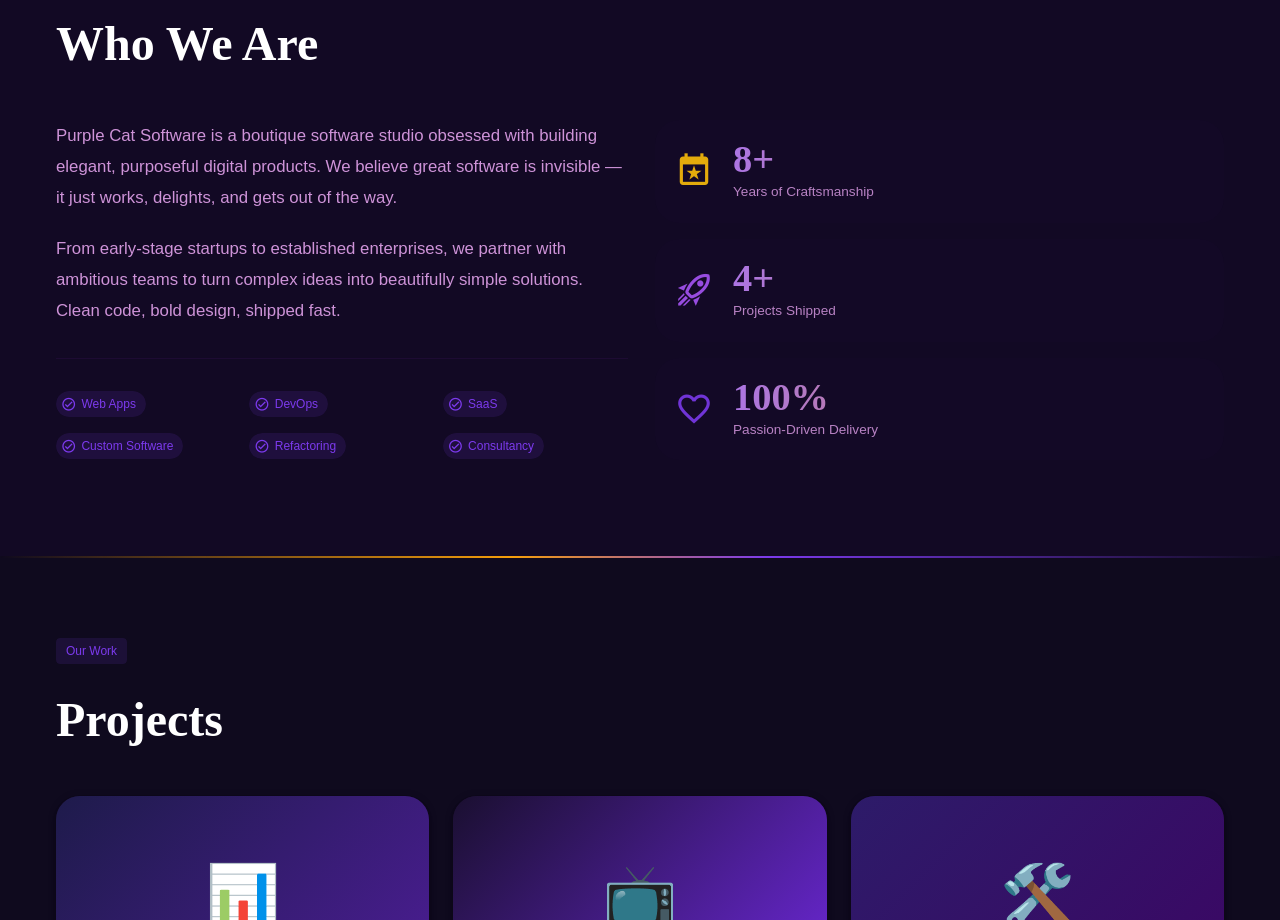
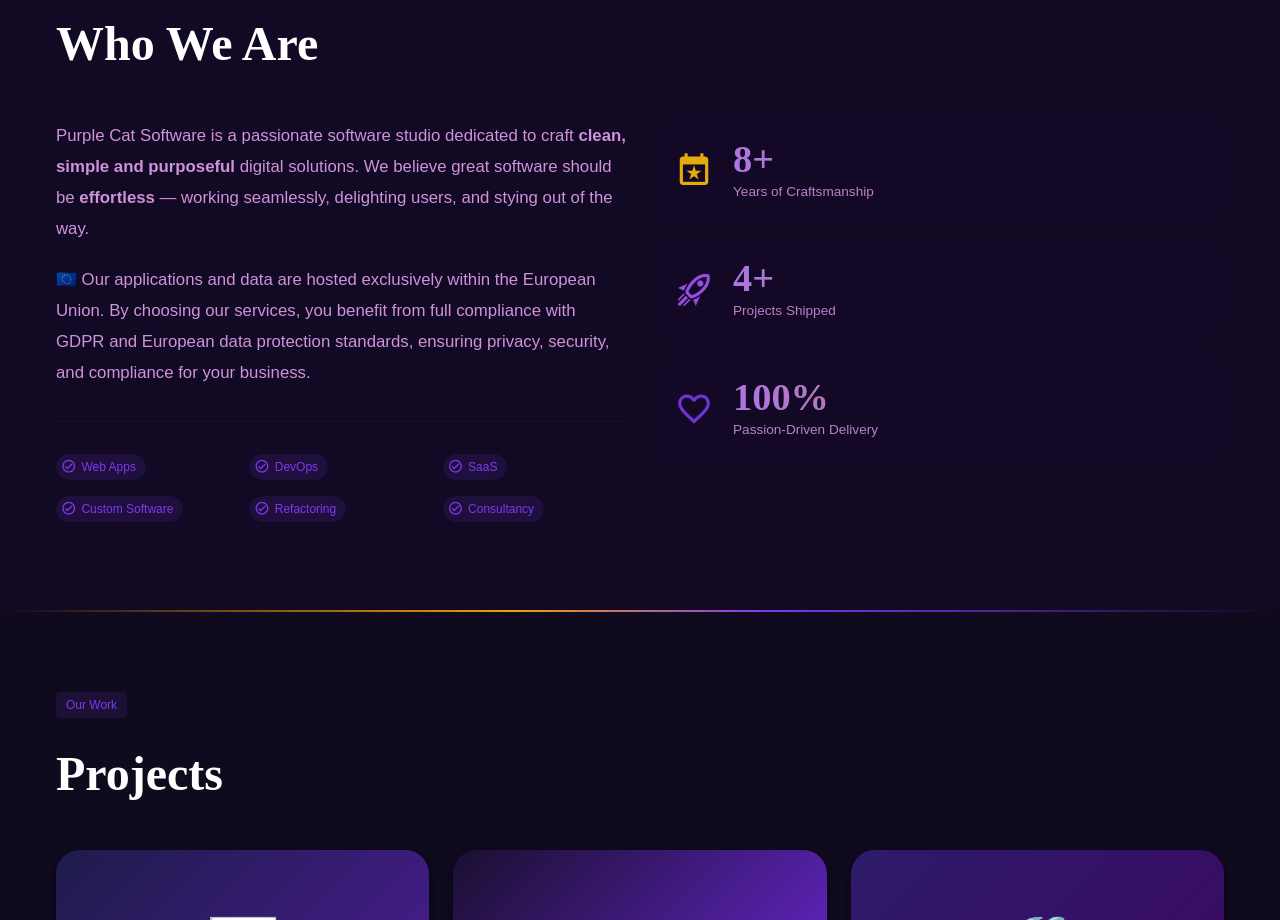
Before and after one commit to Purple-Cat-Software/website, a Vue app: page / in a window 1280 px wide. Shown: the part 920-1840 px from the top of the page. Built offline with nearby package versions, Linux system fonts and the light colour scheme; a small style sheet from the web is missing.

Commit message:
#0 - Updated the WhoAreWe section

```diff
--- a/src/components/WhoAreWe.vue
+++ b/src/components/WhoAreWe.vue
@@ -33,15 +33,16 @@
         <v-col cols="12" md="6">
           <p class="text-purple-lighten-3 mb-5"
              style="font-size:1.05rem; line-height:1.85; font-weight:300;">
-            Purple Cat Software is a boutique software studio obsessed with building elegant,
-            purposeful digital products. We believe great software is invisible — it just works,
-            delights, and gets out of the way.
+            Purple Cat Software is a passionate software studio dedicated to craft <strong style="font-weight:700;">clean, simple and
+            purposeful</strong> digital solutions.
+            We believe great software should be <strong style="font-weight:700;">effortless</strong> — working seamlessly, delighting users, and
+            stying out of the way.
           </p>
           <p class="text-purple-lighten-3"
              style="font-size:1.05rem; line-height:1.85; font-weight:300;">
-            From early-stage startups to established enterprises, we partner with ambitious teams
-            to turn complex ideas into beautifully simple solutions. Clean code, bold design,
-            shipped fast.
+            🇪🇺 Our applications and data are hosted exclusively within the European Union. By choosing our services,
+            you benefit from full compliance with GDPR and European data protection standards, ensuring privacy,
+            security, and compliance for your business.
           </p>
 
           <v-divider class="my-8" color="purple-darken-3"/>
```
